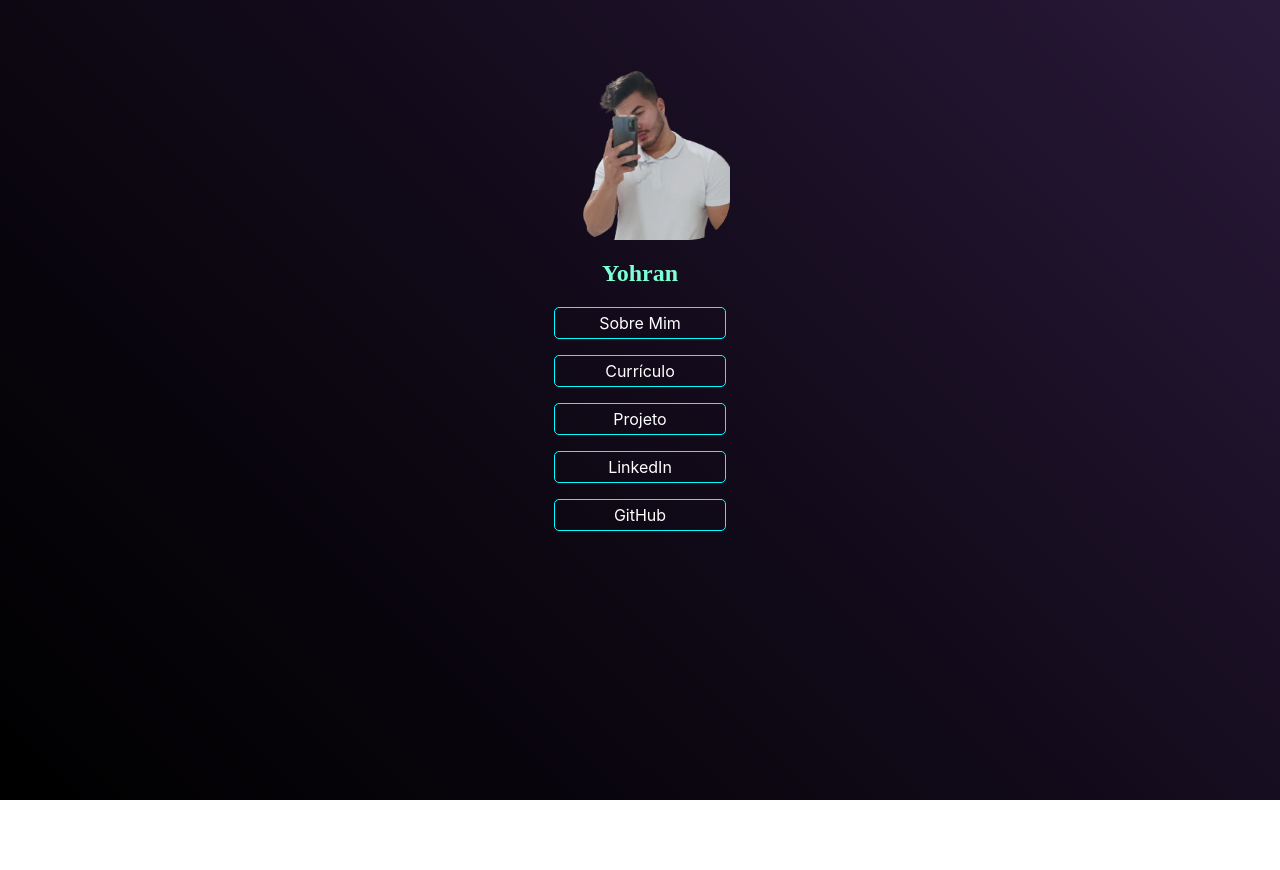
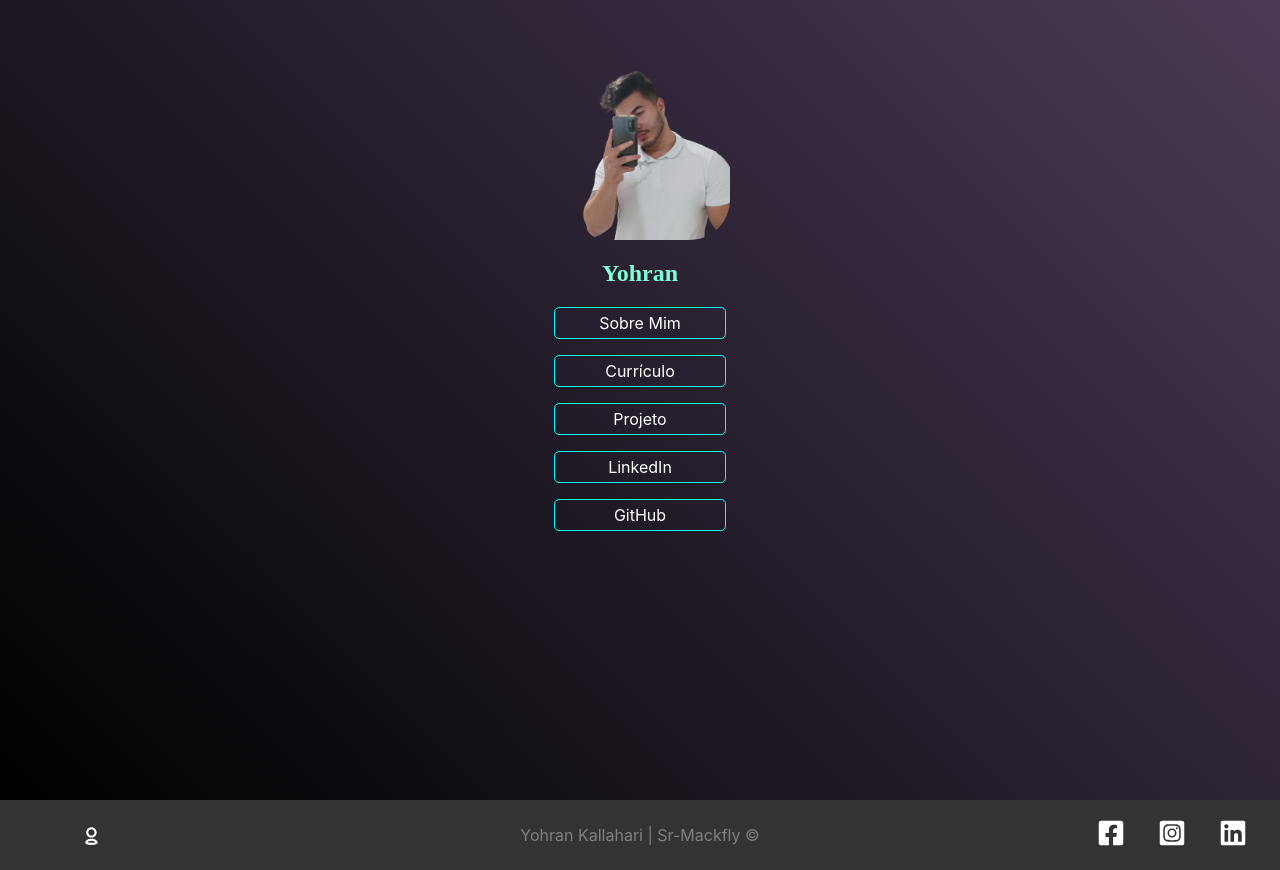
Before and after one commit to yohran1/Portfolio, a React (Create React App) app: page / in a window 1280 px wide. Before the commit the page ends 800 px from the top, so only its background shows below. Built offline with nearby package versions, Linux system fonts and the light colour scheme.

Commit message:
Criação do componente footer e pagina do projeto

```diff
--- a/package.json
+++ b/package.json
@@ -8,6 +8,7 @@
     "@testing-library/user-event": "^13.5.0",
     "react": "^18.2.0",
     "react-dom": "^18.2.0",
+    "react-icons": "^4.11.0",
     "react-router-dom": "6.0",
     "react-scripts": "5.0.1",
     "web-vitals": "^2.1.4"
--- a/src/App.js
+++ b/src/App.js
@@ -4,6 +4,8 @@ import Login from './components/project/user/Login';
 import Sobre from './components/pages/Sobre';
 import Register from './components/project/user/Register';
 import ForgotPassword from './components/project/user/ForgotPassword';
+import SrMackfly from './components/project/pages/SrMackfly';
+import Footer from './components/layout/Footer';
 
 
 function App() {
@@ -15,7 +17,9 @@ function App() {
             <Route path='/projeto/login' element={<Login />} />
             <Route path='/projeto/register' element={<Register />} />
             <Route path='/projeto/forgotpassword' element={<ForgotPassword />} />
+            <Route path='/projeto/srmackfly' element={<SrMackfly />}/>
           </Routes>
+          <Footer />
     </BrowserRouter>
   );
 }
--- a/src/components/layout/Container.module.css
+++ b/src/components/layout/Container.module.css
@@ -11,3 +11,8 @@
 .min-height{
     min-height: 75%;
 }
+.column, body{
+    flex-direction: column;
+    background-color: white;
+
+}
--- /dev/null
+++ b/src/components/layout/Footer.js
@@ -0,0 +1,22 @@
+import { Link } from 'react-router-dom'
+import { FaFacebookSquare, FaInstagramSquare, FaLinkedin } from 'react-icons/fa'
+import { TiUserOutline } from 'react-icons/ti'
+import style from './Footer.module.css'
+
+
+export default function Footer(){
+
+    return (
+        <footer className={style.footer}>
+            <TiUserOutline />
+
+            <p>Yohran Kallahari | Sr-Mackfly &copy;</p>
+
+            <ul>
+                <li><FaFacebookSquare /></li>
+                <li><FaInstagramSquare /></li>
+                <li><FaLinkedin /></li>
+            </ul>
+        </footer>
+    )
+}
--- /dev/null
+++ b/src/components/layout/Footer.module.css
@@ -0,0 +1,28 @@
+.footer{
+    width: 100%;
+    height: 70px;
+    background-color: #333;
+    display: flex;
+    justify-content: center;
+    align-items: center;
+
+}
+.footer svg{
+    color: white;
+    width: 20%;
+    height: 25px;
+}
+.footer p{
+    text-align: center;
+    color: gray;
+}
+.footer ul{
+    width: 20%;
+    list-style: none;
+    display: flex;
+    justify-content: space-between;
+}
+.footer ul li svg{
+    width: 28px;
+    height: 28px;
+}
--- a/src/components/pages/Home.js
+++ b/src/components/pages/Home.js
@@ -14,7 +14,7 @@ export default function Home(){
                 <ul>
                     <li><Link to='/sobre'>Sobre Mim</Link></li>
                     <li><a href={PDF} target='blank'>Currículo</a></li>
-                    <li><Link to='/projeto/login'>Projeto</Link></li>
+                    <li><Link target='blank' to='/projeto/login'>Projeto</Link></li>
                     <li><a href='https://www.linkedin.com/in/yohran-ven%C3%A2ncio-96017b120/' target='blank'>LinkedIn</a></li>
                     <li><a href='https://github.com/yohran1' target='blank'>GitHub</a></li>
                 </ul>
--- /dev/null
+++ b/src/components/project/pages/SrMackfly.js
@@ -0,0 +1,15 @@
+import { Link } from 'react-router-dom'
+import Container from '../../layout/Container'
+import style from './SrMackfly.module.css'
+
+export default function SrMackfly(){
+
+    return (
+        <Container customClass='column'>
+            <div>NavBAr</div>
+            <h1>Home</h1>
+            <footer>Footer</footer>
+
+        </Container>
+    )
+}
--- a/src/components/project/user/Login.module.css
+++ b/src/components/project/user/Login.module.css
@@ -1,5 +1,5 @@
 body{
-  background: linear-gradient(45deg, rgb(0, 0, 0), #221133ce);
+  background: rgba(247, 235, 237, 1);
 
 }
 :root{
```
Also changed, not shown: src/components/project/pages/SrMackfly.module.css (added), 1 other file (tests, documents, lock files or other folders).
